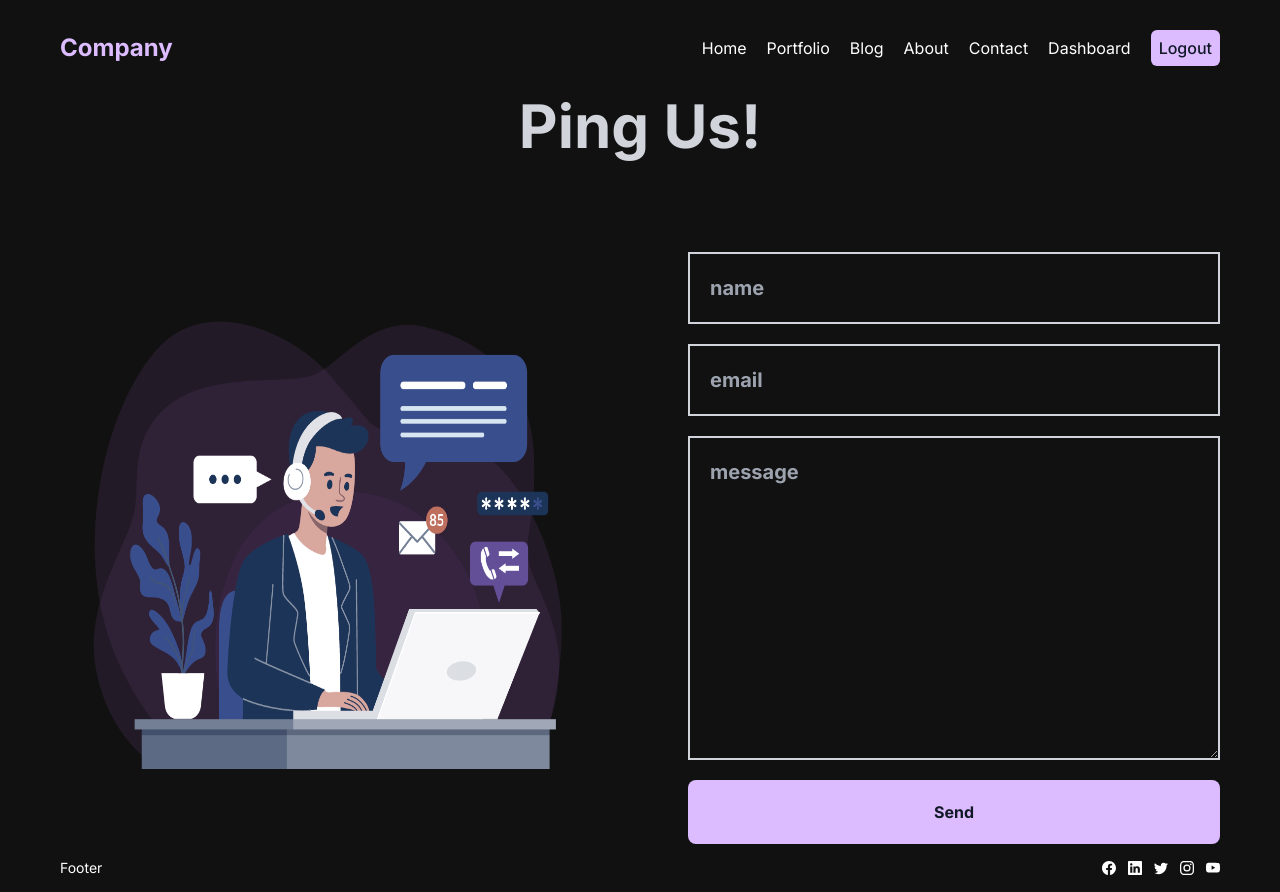
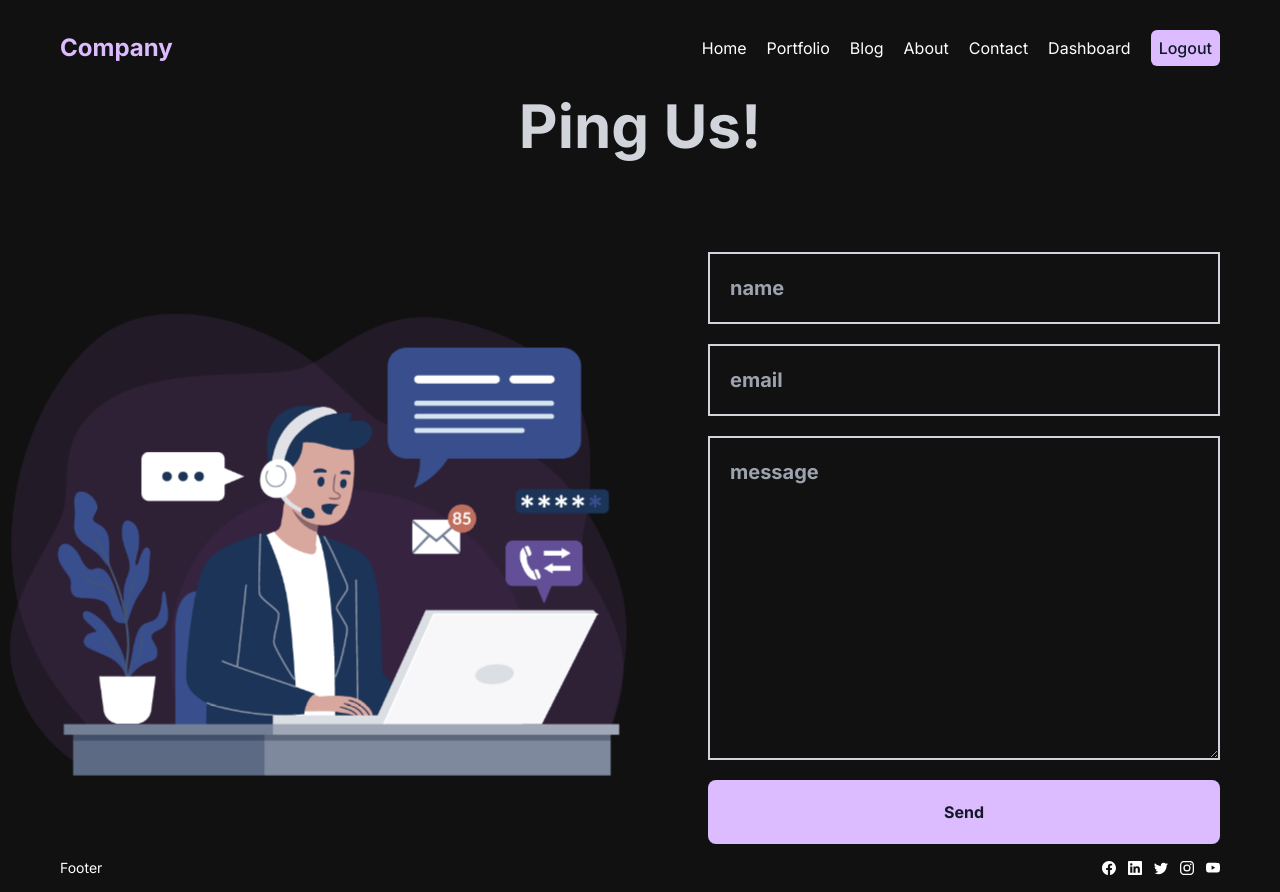
Before and after one commit to abhxnav/company-portfolio, a Next.js app: page /contact in a window 1280 px wide. Built offline with nearby package versions, Linux system fonts and the light colour scheme.

Commit message:
added animation to images

```diff
--- a/src/app/contact/page.jsx
+++ b/src/app/contact/page.jsx
@@ -9,12 +9,12 @@ const Contact = () => {
         Ping Us!
       </h1>
       <div className="flex items-center gap-24">
-        <div className="flex-1 relative h-128">
+        <div className="flex-1 relative h-128 scale-125 mr-10">
           <Image
             src={banner}
             alt=""
             fill={true}
-            className="imgage"
+            className="scaling_img"
             style={{ filter: 'grayscale(50%)' }}
           />
         </div>
--- a/src/app/globals.css
+++ b/src/app/globals.css
@@ -59,3 +59,31 @@ a {
   -webkit-background-clip: text;
   -webkit-text-fill-color: transparent;
 }
+
+@keyframes bounce {
+  from {
+    transform: translateY(-20px);
+  }
+  to {
+    transform: translateY(0px);
+  }
+}
+
+@keyframes scale {
+  from {
+    transform: translateY(-15px);
+  }
+  to {
+    transform: translateY(0px) scale(1.1);
+  }
+}
+
+.bouncing_img {
+  object-fit: contain;
+  animation: bounce 2s infinite ease alternate;
+}
+
+.scaling_img {
+  object-fit: contain;
+  animation: scale 2s infinite ease alternate;
+}
```
Also changed, not shown: src/app/page.jsx (+1 -1 lines).
